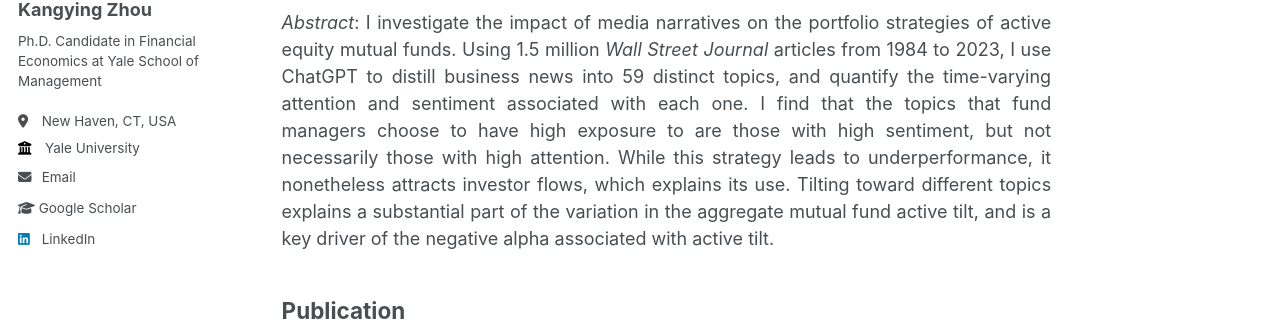
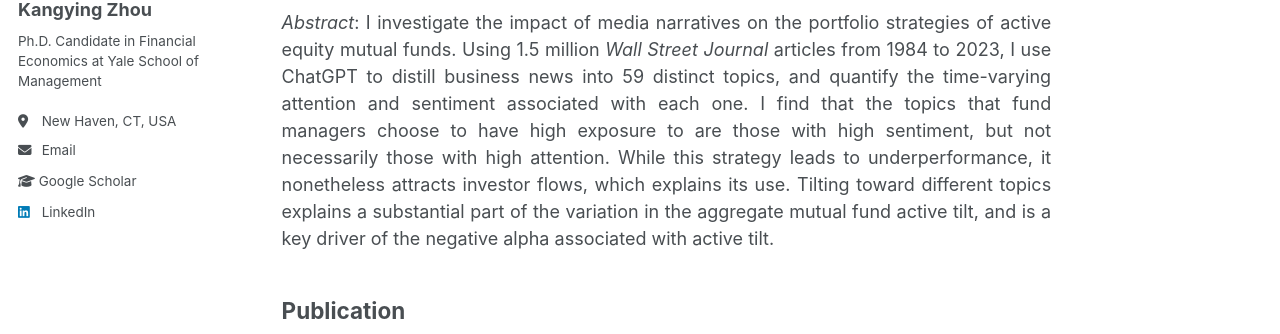
Before and after one commit to rosieli5/rosieli5.github.io, a Jekyll site: the page built from _pages/about.md, in a window 1280 px wide. Shown: the part 477-811 px from the top of the page. Built offline with Jekyll 4.4.1, drawn with Linux system fonts in a browser that asks for light colours.

Commit message:
Update _config.yml

```diff
--- a/_config.yml
+++ b/_config.yml
@@ -28,7 +28,7 @@ author:
   pronouns         : # example: "she/her"
   # bio              : "PhD candidate at Yale SOM."
   bio              : "Ph.D. Candidate in Financial Economics at Yale School of Management"
-  employer         : "Yale University"
+  # employer         : "Yale University"
   location         : "New Haven, CT, USA"
   # uri              : # URL
 
```
